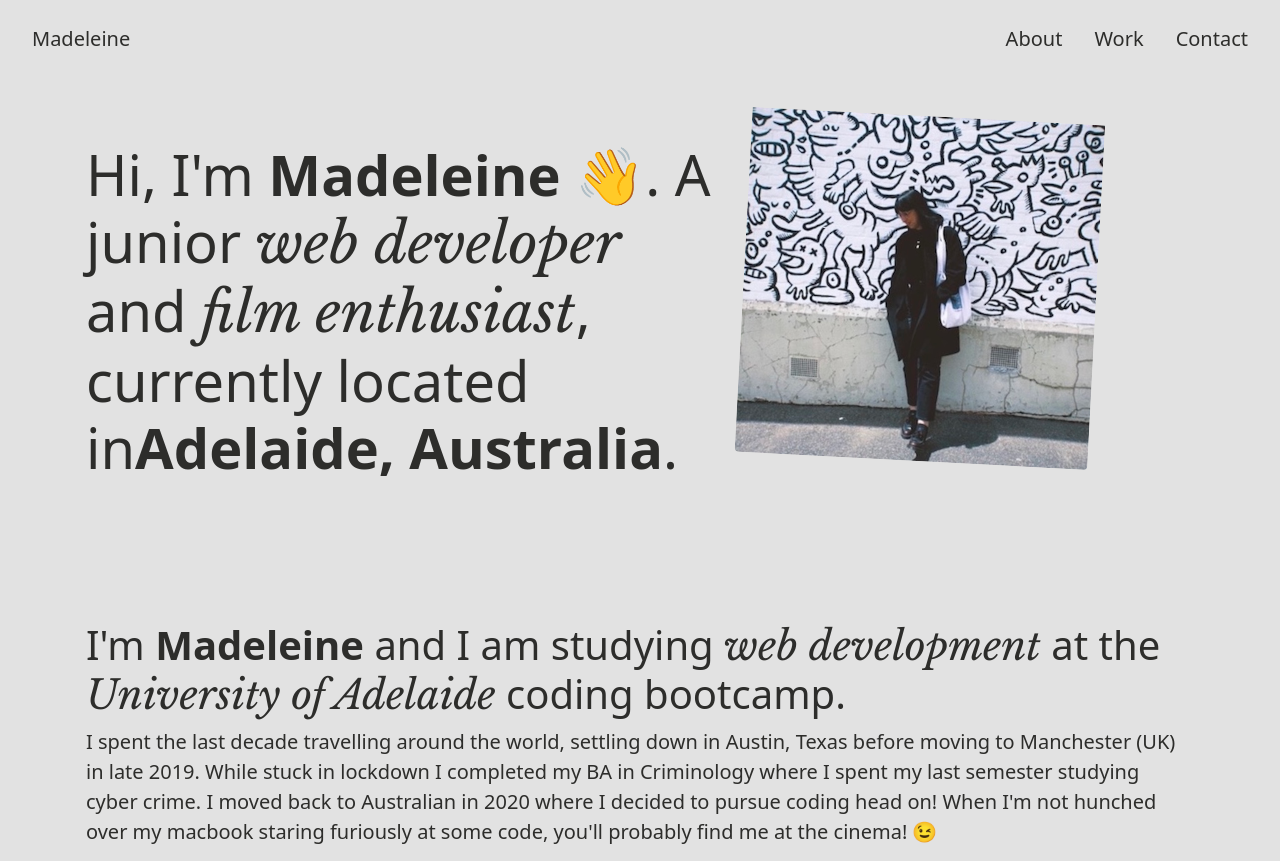
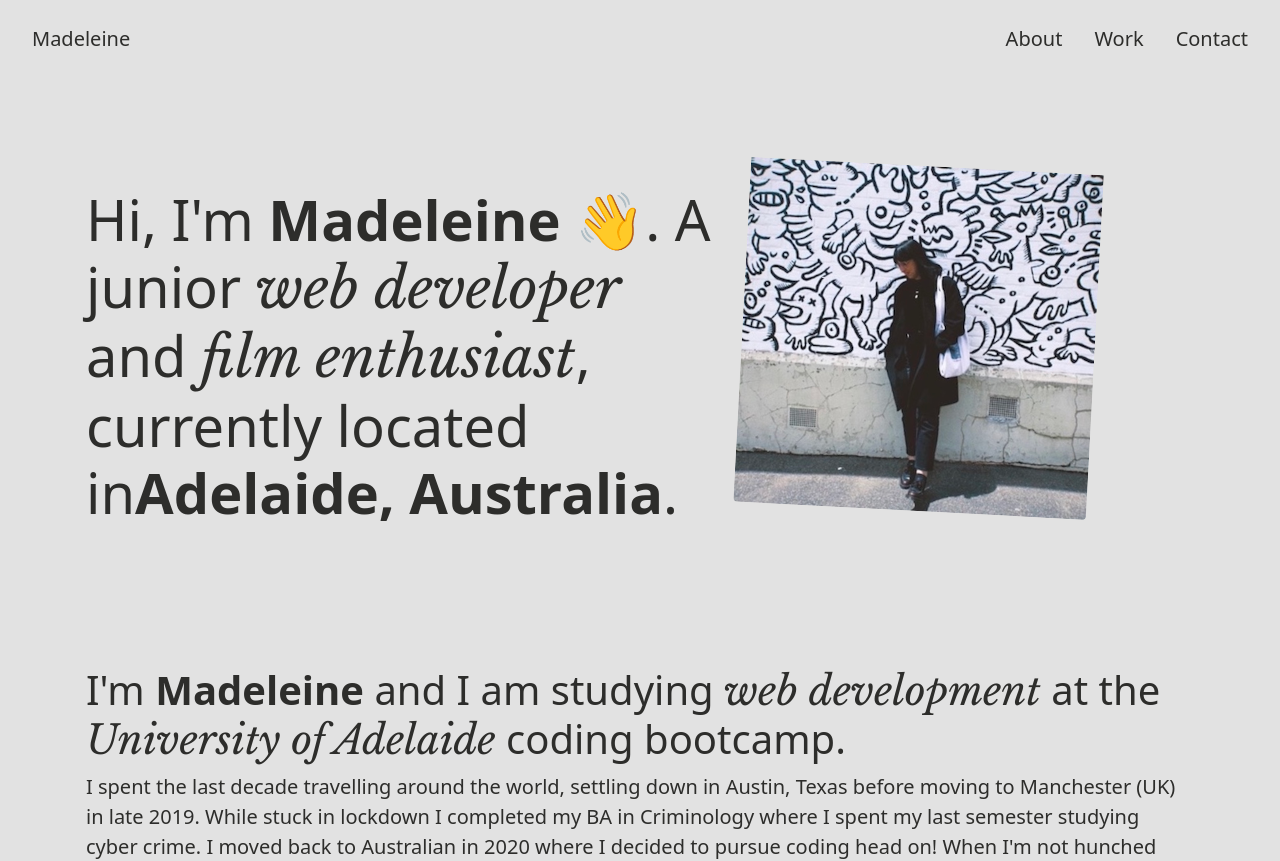
Before and after one commit to madeleinesc/react-portfolio, a React (Create React App) app: page / in a window 1280 px wide. Shown: the top 861 px of the page. Built offline with nearby package versions, Linux system fonts and the light colour scheme.

Commit message:
modified padding for main title and image

```diff
--- a/src/styles.css
+++ b/src/styles.css
@@ -24,7 +24,7 @@ body {
 
 /* INTRO */
 .display-4 {
-    padding-top: 125px;
+    padding-top: 170px;
 }
 
 .bold {
@@ -36,7 +36,7 @@ body {
 }
 
 .main-img {
-    padding-top: 100px;
+    padding-top: 150px;
     -ms-transform: rotate(3deg); /* IE 9 */
   transform: rotate(3deg);
   object-fit: contain;
```
